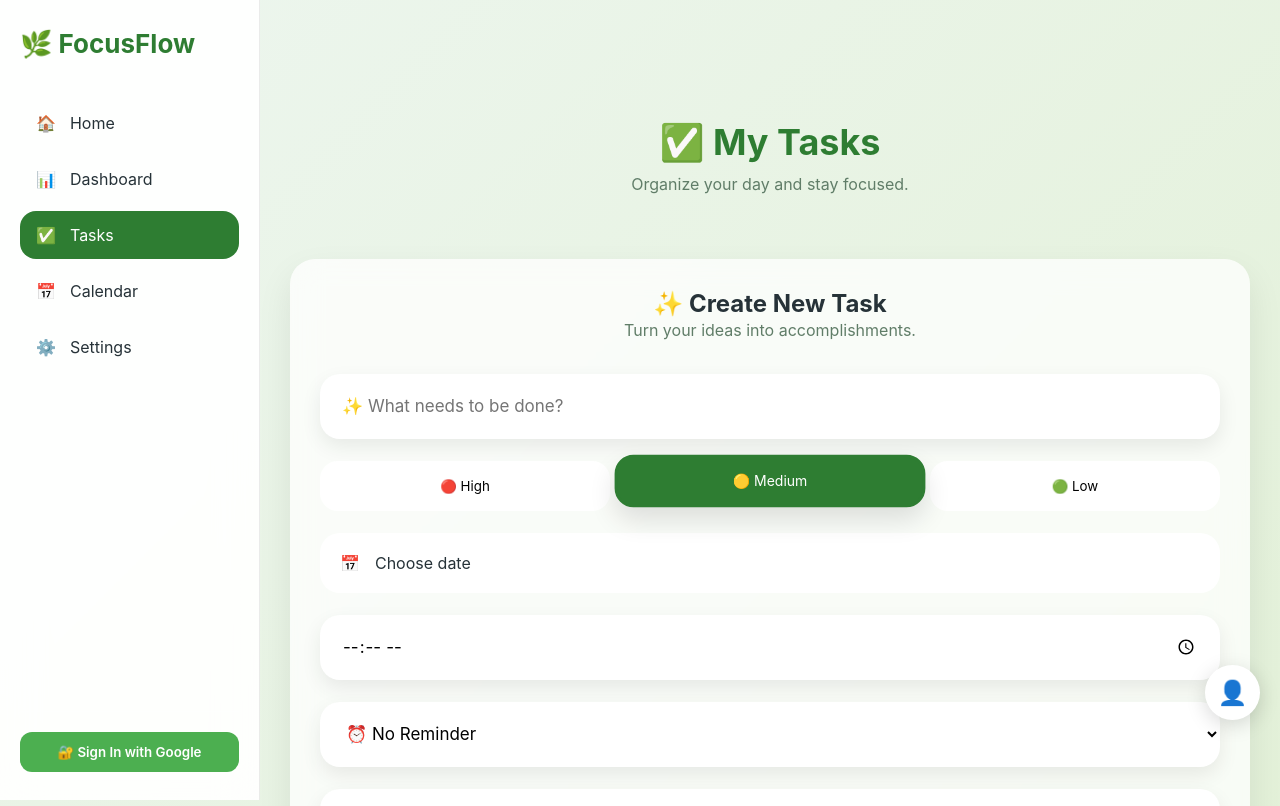
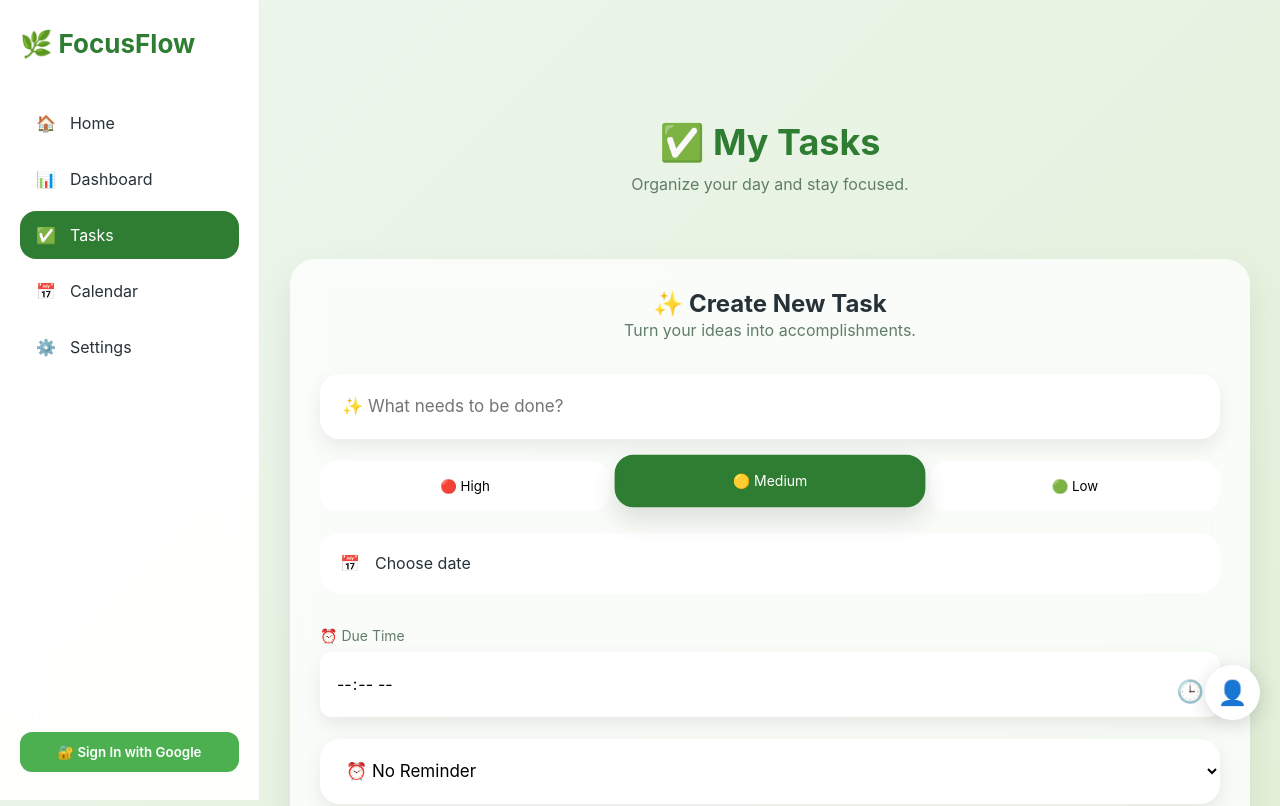
Before and after one commit to Arjon22/focusflow, a React (Vite) app: page /tasks in a window 1280 px wide. Shown: the top 806 px of the page. Built offline with nearby package versions, Linux system fonts and the light colour scheme; no server answers.

Commit message:
Improve due time input UI

```diff
--- a/src/components/TaskForm.jsx
+++ b/src/components/TaskForm.jsx
@@ -129,12 +129,17 @@ setNotes("");
 
       </div>
       {/* NEW: Due Time */}
-<input
-  className="task-input"
-  type="time"
-  value={dueTime}
-  onChange={(e) => setDueTime(e.target.value)}
-/>
+<div className="time-input-wrapper">
+  <span className="time-label">⏰ Due Time</span>
+
+  <input
+    className="task-input time-input"
+    type="time"
+    value={dueTime}
+    onChange={(e) => setDueTime(e.target.value)}
+    onClick={(e) => e.currentTarget.showPicker()}
+  />
+</div>
 
 {/* NEW: Reminder */}
 <select
--- a/src/styles/task.css
+++ b/src/styles/task.css
@@ -112,6 +112,49 @@
 .date-picker input {
     position: absolute;
     opacity: 0;
+}
+
+
+/* ==========================
+   TIME INPUT
+========================== */
+
+.time-input-wrapper {
+    position: relative;
+    width: 100%;
+    margin-top: 12px;
+}
+
+.time-label {
+    display: block;
+    margin-bottom: 8px;
+    font-size: 14px;
+    color: var(--soft-text);
+}
+
+.time-input {
+    width: 100%;
+    padding: 14px 45px 14px 16px;
+    font-size: 16px;
+    border-radius: 12px;
+    cursor: pointer;
+}
+
+
+/* Clock icon */
+
+.time-input-wrapper::after {
+    content: "🕒";
+    position: absolute;
+    right: 16px;
+    bottom: 13px;
+    font-size: 22px;
+    pointer-events: none;
+}
+
+.time-input::-webkit-calendar-picker-indicator {
+    opacity: 0;
+    cursor: pointer;
 }
 
 
```
